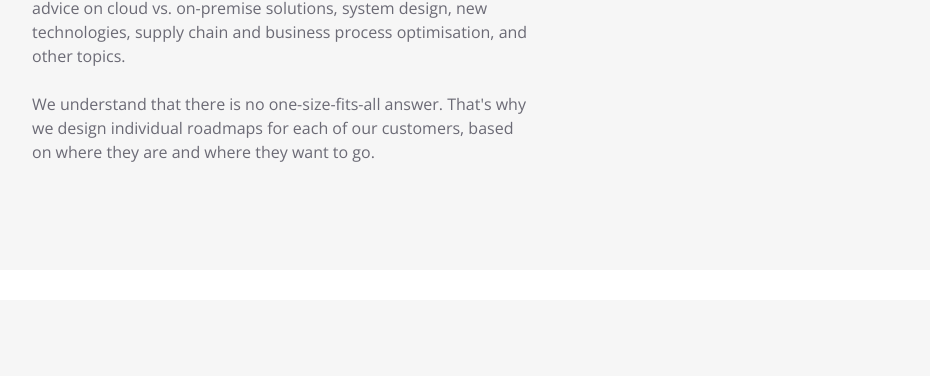
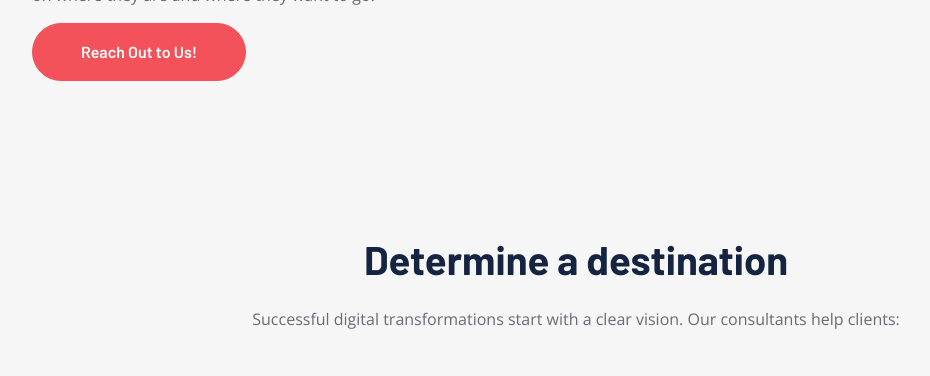
Before and after one commit to Bhelo1995/gitjoina, a PHP site: page /html/services/digital-transformation-services/digital-strategy.php in a window 1280 px wide. Shown: the part 844-1220 px from the top of the page, without its empty margins (64-994 px from the left). Run offline with PHP 8.4, Linux system fonts and the light colour scheme; some libraries are stand-ins or nearby versions.

Commit message:
commit message

```diff
--- a/html/services/digital-transformation-services/digital-strategy.php
+++ b/html/services/digital-transformation-services/digital-strategy.php
@@ -56,53 +56,52 @@
 <div class="container-fluid bg-secondary px-0" id="quote-form">
     <div class="row g-0">
         <div class="col-lg-6 py-6 px-5">
+        <h5 class="text-primary display-8 mb-3">Digital transformation</h5>
             <h1 class="display-5 mb-4">Digital Strategy</h1>
-            <h1 class="text-primary">Beloved</h1>
-            <h2> Beloved</h2>
-            <h3>Beloved</h3>
-            <h4>Beloved</h4>
-            <h5>Beloved</h5>
-            <p class="mb-4">Many organisations are unsure where to begin with their digital strategy due to the abundance of possibilities and uncertainties associated with large-scale digital transformations. At Marytechenock Solution, we are specialist consultants. We give advice on cloud vs. on-premise solutions, system design, new technologies, supply chain and business process optimisation, and other topics.<h5 class="text-black text-lower Case"></h5>We understand that there is no one-size-fits-all answer. That's why we design individual roadmaps for each of our customers, based on where they are and where they want to go.</p>
+            <p class="mb-4">Many organisations are unsure where to begin with their digital strategy due to the abundance of possibilities and uncertainties associated with large-scale digital transformations. <p></p> At Marytechenock Solution, we are specialist consultants. We give advice on cloud vs. on-premise solutions, system design, new technologies, supply chain and business process optimisation, and other topics.  <p></p> We understand that there is no one-size-fits-all answer. That's why we design individual roadmaps for each of our customers, based on where they are and where they want to go.</p>
+            <p></p>
+         <a href="html/contact.php" class="btn btn-primary py-md-3 px-md-5 rounded-pill mb-5">Reach Out to Us!</a>
         </div>
         <div class="col-lg-6" style="min-height: 80px;">
 
             <div class="position-relative h-100" style="border-style:soilid; border-width:6px; border-color:green;">
-                <img class="" src="../../../img/what 3.jpg" style=" height:200px; width:200px;">
-                <img class="mt-4 rounded" src="../../../img/what 3.jpg" style="height:200px; width:200px;">
+                <img class="mt-4 rounded" src="../../../img/what 3.jpg" style=" height:460px; width:500px;">
             </div>
 
         </div>
     </div>
 </div>
-<div class="container-fluid bg-secondary px-0" id="quote-form" style="margin-top: 30px;">
+<div class="container-fluid bg-secondary px-0" id="quote-form" style="margin-top:0px;">
     <div>
-        <svg xmlns="http://www.w3.org/2000/svg" viewBox="0 0 1440 320" preserveAspectRatio="none"><path fill="currentColor" fill-opacity="1" d="M0,128L120,117.3C240,107,480,85,720,112C960,139,1200,213,1320,250.7L1440,288L1440,320L1320,320C1200,320,960,320,720,320C480,320,240,320,120,320L0,320Z"></path></svg>
-
     </div>
     <div style="display: flex; justify-content:center; flex-direction: column;">
-        <h1 class="display-15 mb-4" style="text-align: center;">Determine a Destination</h1>
+    <p></p>
+        <h1 class="display-10 mb-4" style="text-align: center;">Determine a destination</h1>
             <p style="text-align: center;">Successful digital transformations start with a clear vision. Our consultants help clients:</p>
     </div>
-    <div class="row g-0 mt-4">
+    <div class="row g-0 mt-2">
         <div class="col-lg-6" style="min-height: 400px;">
             <div class="position-relative h-100">
-                <img class="position-absolute w-100 h-100" src="../../../img/Destination.jpeg" style="object-fit: cover;">
+                <img class="mt-4 rounded position-absolute w-100 h-100" src="../../../img/Destination.jpeg" style="object-fit: cover;">
             </div>
         </div>
         <div class="col-lg-6 py- px-5">
-
-
-            <h2 class="display-15 mb-4">Define & Develop</h2>
-            <h4>Quick Wins</h4>
+        <p></p>
+        <p></p>
+        <p></p>
+        <p></p>
+            <h2 class="display-10 mb-4">Define & Develop</h2>
+            <h5>Quick Wins</h5>
+            <p></p>
             <p class="mb-4">
                 We set short-term goals to make the most of an organization’s current systems and processes.
                 </p>
-                <h4>A Long-Term Blueprint</h4>
-                <p>
+                <h5>A Long-Term Blueprint</h5>
+                <p></p>
                 We look at the bigger picture to help clients conceptualize how new technologies will blend with their operations and culture.
                 </p>
-                <h4>Business Requirements & Needs</h4>
-                <p>
+                <h5>Business Requirements & Needs</h5>
+                <p></p>
                 Together with our clients, we nail down priorities and the support their organization will need to grow.
                 </p>
         </div>
@@ -113,22 +112,23 @@
         <div class="col-lg-6 py- px-5">
 
             <h2 class="display-15 mb-4">Develop & Execute</h2>
-            <h4>Alternatives & Recommendations</h4>
+            <h5>Alternatives & Recommendations</h5>
+            <p></p>
             <p class="mb-4">
                 We match clients with the best solutions for their overall business strategy.
-                </p>
-                <h4>Implementation Plans & Budgets</h4>
-                <p>
+                <p></p>
+                <h5>Implementation Plans & Budgets</h5>
+                <p></p>
                 We help organizations set milestones and constraints to keep them on track.
-                </p>
-                <h4>Business Case & ROI</h4>
-                <p>
+                <p></p>
+                <h5>Business Case & ROI</h5>
+                <p></p>
                 We aid in developing a benefits realization plan to justify a company’s long-term approach.
-                </p>
+                <p></p>
         </div>
         <div class="col-lg-6" style="min-height: 400px;">
             <div class="position-relative h-100">
-                <img class="position-absolute w-100 h-100" src="../../../img/Destination.jpeg" style="object-fit: cover;">
+                <img class="mt-8 rounded position-absolute w-100 h-100" src="../../../img/Destination.jpeg" style="object-fit: cover;">
             </div>
         </div>
 
--- a/index.php
+++ b/index.php
@@ -52,7 +52,7 @@
                             <p></p>
                             <h2 class="text-primary text-uppercase">CONSULTANCY</h2>
                             <p></p>
-                            <h3 class="text-white mb-md-4">Your Leading Digital Transformation Expert in Africa</h3>
+                            <h3 class="text-white mb-md-4">Your Leading Digital Transformation Expert in (SADC)</h3>
                             <p></p>
                             <p data-animation="fadeInUp" class="one myTextStyling" data-delay="" >We understand that navigating into todays technology climate can be bit frustrating, especially within the digital transformation industry and key distinction required for it to be successful.
                                 MARYTECHENOCK SOLUTIONS serves as an technology-agnostic advisor and collaborative partner to our client community. We provide unparallel industry expertise and proven methodologies to optimize any technology transformation and maximize business value. </p>
@@ -112,8 +112,8 @@
                             <i class="fa -balance-scale fs-4"></i><img class="w-100" src="img/Marytech Logo_Red-03.png" alt="Image">
                         </div>
                         <div class="ps-4">
-                            <h3>ERP software Implemenation Consulting</h3>
-                            <p class="mb-0">As an ERP consulting company we help organization manage and automate their core day-to-day business processes through the efficient use of enterprise resource planning (ERP) software. MARYTECHENOCK SOLUTIONS offers services and activities to guide companies through ERP implementation and optimization.</p>
+                            <h3>ERP software Implementation Consulting</h3>
+                            <p class="mb-0">As an ERP consulting company we help organisation manage and automate their core day-to-day business processes through the efficient use of enterprise resource planning (ERP) software. MARYTECHENOCK SOLUTIONS offers services and activities to guide companies through ERP implementation and optimization.</p>
                         </div>
                     </div>
                 </div>
```
Also changed, not shown: html/services/digital-transformation-services/software-selection.php (+29 -25 lines), html/services/digital-transformation.php (+6 -1 lines).
